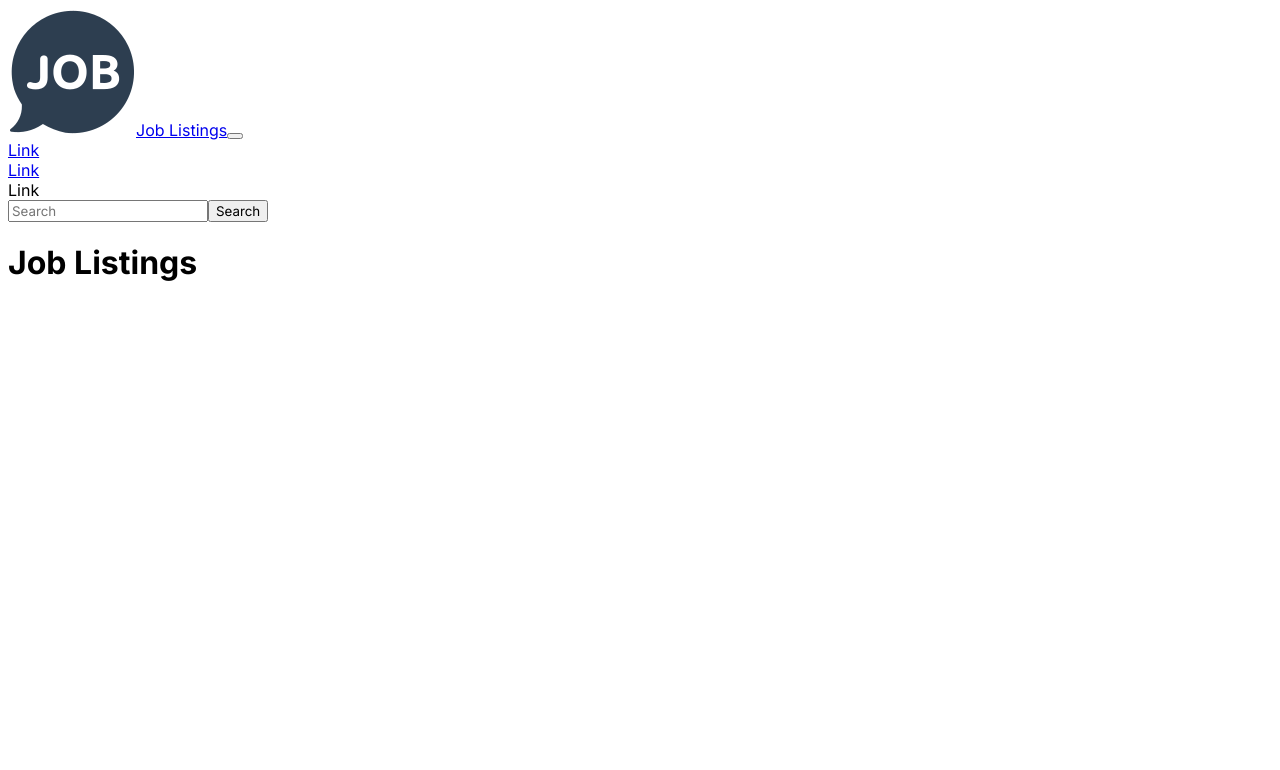
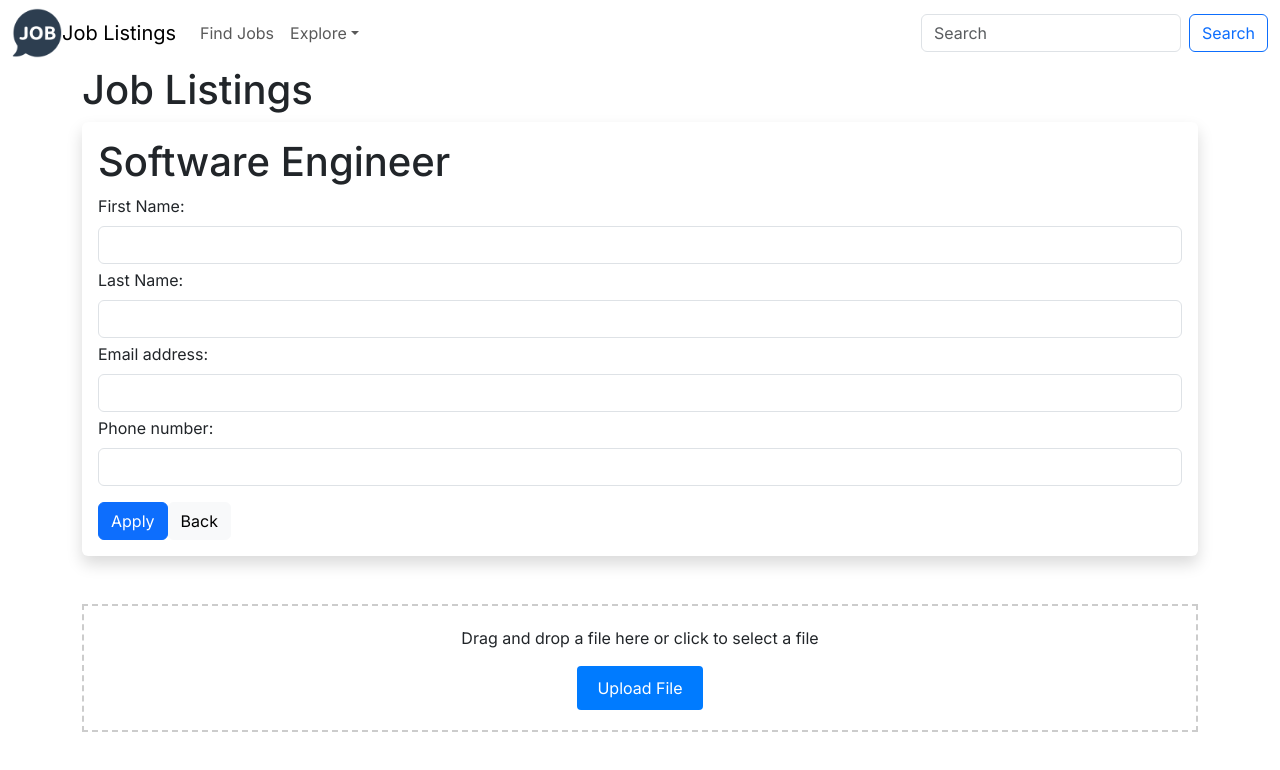
Before and after one commit to marielyeng/Applicant-Screening, a React (Create React App) app in the folder screening-app/frontend/: page / in a window 1280 px wide. Shown: the top 770 px of the page. Built offline with nearby package versions, Linux system fonts and the light colour scheme.

Commit message:
Create forms for application

```diff
--- a/screening-app/frontend/src/App.tsx
+++ b/screening-app/frontend/src/App.tsx
@@ -8,7 +8,7 @@ const App: React.FC = () => {
     return (
         <ThemeProvider>
             <NavBar />
-          <AppRoute />
+           <AppRoute />
         </ThemeProvider>
     )
 }
--- /dev/null
+++ b/screening-app/frontend/src/components/FormApplication.tsx
@@ -0,0 +1,76 @@
+import React from 'react';
+import Button from 'react-bootstrap/Button';
+import Form from 'react-bootstrap/Form';
+import Alert from "react-bootstrap/Alert";
+import { Heading } from './Heading';
+
+export const FormApplication: React.FC = () => {
+  return (
+    <Form className="shadow p-3 mb-5 bg-white rounded">
+      <Heading title='Software Engineer' />
+
+        <Form.Group className="mb-1" controlId="formFName">
+        <Form.Label>First Name:</Form.Label>
+        <Form.Control
+            type="text"
+            name="fname"
+            // onChange={handleChange}
+            required
+            />
+        </Form.Group>
+
+        <Form.Group className="mb-1" controlId="formLName">
+        <Form.Label>Last Name:</Form.Label>
+        <Form.Control
+            type="text"
+            name="lname"
+            // onChange={handleChange}
+            required
+            />
+        </Form.Group>
+
+        <Form.Group className="mb-1" controlId="formEmail">
+        <Form.Label>Email address:</Form.Label>
+        <Form.Control
+            type="email"
+            name="email"
+            // onChange={handleChange}
+            required
+            />
+        </Form.Group>
+
+        <Form.Group className="mb-3" controlId="phone">
+        <Form.Label>Phone number:</Form.Label>
+        <Form.Control
+            type="text"
+            name="phone"
+            // value={formData.message}
+            // onChange={handleChange}
+            required
+            />
+        </Form.Group>
+
+        <Button variant="primary" type="submit">
+            {/* {isSubmission ? 'Sending...' : 'Send'} */}
+            Apply
+        </Button>
+
+        <Button variant="light" type="submit">
+            {/* {isSubmission ? 'Sending...' : 'Send'} */}
+            Back
+        </Button>
+
+        {/* {isSubmitted && (
+            <Alert variant="success" className="mt-3">
+            Your message has been sent successully!
+            </Alert>
+        )} */}
+
+        {/* {error && (
+            <Alert variant="danger" className="mt-3">
+            {error}
+            </Alert>
+        )} */}
+    </Form>
+  );
+}
--- /dev/null
+++ b/screening-app/frontend/src/components/FormFileUpload.tsx
@@ -0,0 +1,88 @@
+import React, { useState, DragEvent } from "react";
+import styled from "styled-components";
+import { Form } from "react-bootstrap";
+
+interface FileUploadProps {
+  onFileUpload?: (file: File) => void;
+}
+
+export const FormFileUpload: React.FC<FileUploadProps> = ({ onFileUpload }) => {
+  const [dragActive, setDragActive] = useState(false);
+
+  const handleFileChange = (e: React.ChangeEvent<HTMLInputElement>) => {
+    if (e.target.files && e.target.files[0]) {
+      // onFileUpload(e.target.files[0]);
+    }
+  };
+
+  const handleDragOver = (e: DragEvent<HTMLDivElement>) => {
+    e.preventDefault();
+    e.stopPropagation();
+    setDragActive(true);
+  };
+
+  const handleDragLeave = (e: DragEvent<HTMLDivElement>) => {
+    e.preventDefault();
+    e.stopPropagation();
+    setDragActive(false);
+  };
+
+  const handleDrop = (e: DragEvent<HTMLDivElement>) => {
+    e.preventDefault();
+    e.stopPropagation();
+    setDragActive(false);
+
+    if (e.dataTransfer.files && e.dataTransfer.files[0]) {
+      // onFileUpload(e.dataTransfer.files[0]);
+    }
+  };
+
+  return (
+    <DropContainer
+      dragActive={dragActive}
+      onDragOver={handleDragOver}
+      onDragLeave={handleDragLeave}
+      onDrop={handleDrop}
+    >
+      <p>Drag and drop a file here or click to select a file</p>
+      <HiddenFileInput
+        type="file"
+        onChange={handleFileChange}
+        id="fileUpload"
+      />
+      <UploadLabel htmlFor="fileUpload">Upload File</UploadLabel>
+    </DropContainer>
+  );
+};
+
+/////////////////////////////////////////
+// Styled Components
+
+interface DropContainerProps {
+  dragActive: boolean;
+}
+
+const DropContainer = styled.div<DropContainerProps>`
+  border: 2px dashed ${(props) => (props.dragActive ? "#007bff" : "#ccc")};
+  padding: 20px;
+  text-align: center;
+  cursor: pointer;
+  transition: border-color 0.3s;
+`;
+
+const HiddenFileInput = styled(Form.Control)`
+  display: none;
+`;
+
+const UploadLabel = styled.label`
+  background-color: #007bff;
+  color: white;
+  padding: 10px 20px;
+  border-radius: 4px;
+  cursor: pointer;
+  transition: background-color 0.3s ease;
+
+  &:hover {
+    background-color: #0056b3;
+  }
+`;
--- /dev/null
+++ b/screening-app/frontend/src/components/Heading.tsx
@@ -0,0 +1,11 @@
+import React from 'react';
+
+interface TitleProps {
+    title: string;
+}
+
+export const Heading: React.FC<TitleProps> = ({title}) => {
+    return (
+        <h1>{title}</h1>
+    )
+}
--- a/screening-app/frontend/src/components/NavBar.tsx
+++ b/screening-app/frontend/src/components/NavBar.tsx
@@ -5,12 +5,13 @@ import Form from 'react-bootstrap/Form';
 import Nav from 'react-bootstrap/Nav';
 import Navbar from 'react-bootstrap/Navbar';
 import NavDropdown from 'react-bootstrap/NavDropdown';
+import Image from 'react-bootstrap/Image';
 
 export const NavBar: React.FC = () => {
     return (
         <Navbar expand="lg" className="bg-body-pink">
         <Container fluid>
-            <a href="/"><img src = '/job.png'></img></a>
+            <a href="/"><Image src = '/job.png' height='50px' width='50px' fluid/></a>
           <Navbar.Brand href="#">Job Listings</Navbar.Brand>
           <Navbar.Toggle aria-controls="navbarScroll" />
           <Navbar.Collapse id="navbarScroll">
@@ -19,20 +20,13 @@ export const NavBar: React.FC = () => {
               style={{ maxHeight: '100px' }}
               navbarScroll
             >
-              <Nav.Link href="#action2">Link</Nav.Link>
-              <NavDropdown title="Link" id="navbarScrollingDropdown">
-                <NavDropdown.Item href="#action3">Action</NavDropdown.Item>
+              <Nav.Link href="#action2">Find Jobs</Nav.Link>
+              <NavDropdown title="Explore" id="navbarScrollingDropdown">
+                <NavDropdown.Item href="#action3">Find Salaries</NavDropdown.Item>
                 <NavDropdown.Item href="#action4">
-                  Another action
-                </NavDropdown.Item>
-                <NavDropdown.Divider />
-                <NavDropdown.Item href="#action5">
-                  Something else here
+                  Reviews
                 </NavDropdown.Item>
               </NavDropdown>
-              <Nav.Link href="#" disabled>
-                Link
-              </Nav.Link>
             </Nav>
             <Form className="d-flex">
               <Form.Control
--- a/screening-app/frontend/src/index.tsx
+++ b/screening-app/frontend/src/index.tsx
@@ -1,6 +1,7 @@
 import React from "react";
 import ReactDOM  from "react-dom/client";
 import App from "./App";
+import 'bootstrap/dist/css/bootstrap.min.css';
 
 const root = ReactDOM.createRoot(
     document.getElementById('root') as HTMLElement
--- a/screening-app/frontend/src/pages/Home.tsx
+++ b/screening-app/frontend/src/pages/Home.tsx
@@ -1,10 +1,14 @@
 import React from "react";
 import Container from "react-bootstrap/Container";
+import { FormApplication } from "../components/FormApplication";
+import { FormFileUpload } from "../components/FormFileUpload";
 
 export const Home: React.FC = () => {
     return (
         <Container>
             <h1>Job Listings</h1>
+            <FormApplication />
+            <FormFileUpload />
         </Container>
     )
 }
```
Also changed, not shown: screening-app/frontend/package.json (+12 -1 lines), screening-app/frontend/src/components/JobCards.tsx (added, +25 -0 lines), screening-app/frontend/src/pages/JobDetailedPage.tsx (added, +7 -0 lines), 1 other file (tests, documents, lock files or other folders).
